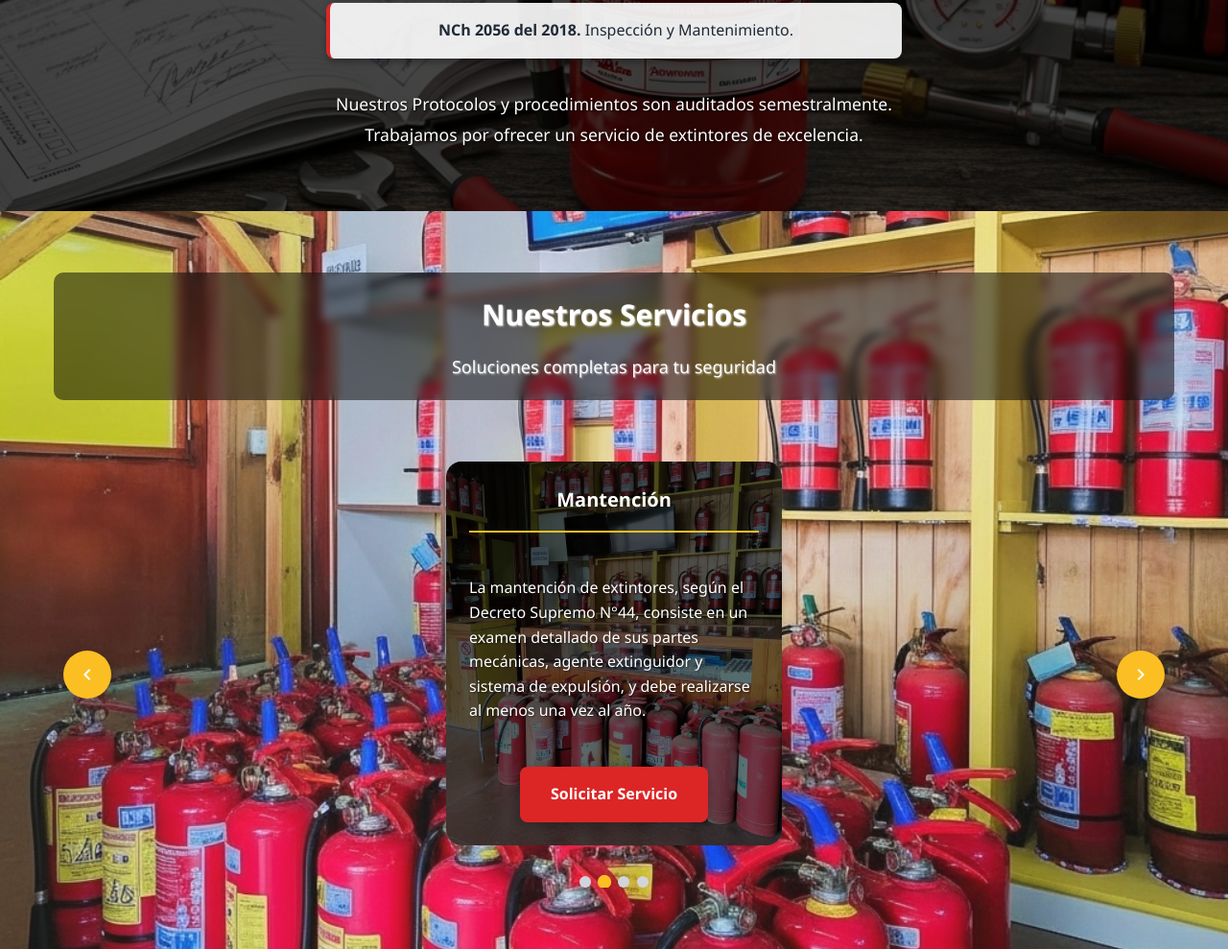
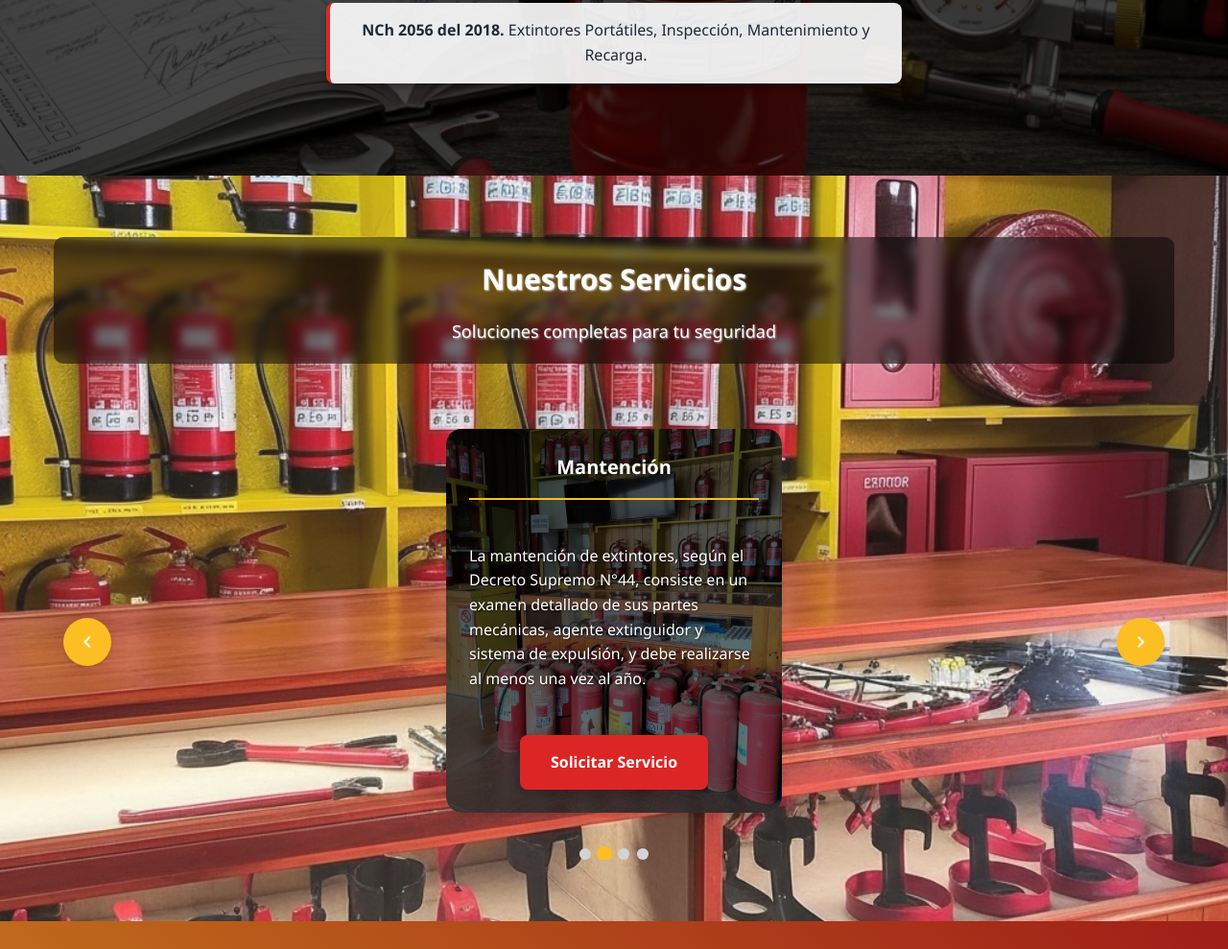
Before and after one commit to Mauricio087/Extintoes_Villarica, a plain HTML site: page index.html in a window 1280 px wide. Shown: the part 2161-3150 px from the top of the page at 96% size. Drawn offline with nearby package versions, Linux system fonts and the light colour scheme.

Commit message:
correcciones: texto, fondos

```diff
--- a/assets/css/style.css
+++ b/assets/css/style.css
@@ -478,7 +478,7 @@ section {
 
 /* ===== SERVICIOS CARRUSEL ===== */
 .services {
-    background-image: url('../img/fondo.jpeg');
+    background-image: url('../img/venta_de_extintores.jpeg');
     background-size: cover;
     background-position: center;
     background-repeat: no-repeat;
@@ -528,7 +528,7 @@ section {
 
 .carousel-track {
     display: flex;
-    transition: transform 0.5s ease-in-out;
+    transition: transform 0.8s cubic-bezier(0.25, 0.46, 0.45, 0.94), opacity 0.2s ease;
     width: 400%; /* 4 cards × 100% */
     align-items: center;
 }
@@ -539,7 +539,7 @@ section {
     border-radius: var(--border-radius-lg);
     box-shadow: var(--shadow-md);
     overflow: hidden;
-    transition: all var(--transition-normal);
+    transition: all 0.4s cubic-bezier(0.175, 0.885, 0.32, 1.275);
     margin: 0 auto;
     min-height: 400px;
     display: flex;
@@ -565,8 +565,8 @@ section {
 }
 
 .service-card:hover {
-    transform: translateY(-5px);
-    box-shadow: var(--shadow-xl);
+    transform: translateY(-8px) scale(1.02);
+    box-shadow: 0 20px 40px rgba(0, 0, 0, 0.15);
 }
 
 /* Título centrado arriba */
@@ -656,15 +656,17 @@ section {
     display: flex;
     align-items: center;
     justify-content: center;
-    transition: all var(--transition-normal);
+    transition: all 0.3s cubic-bezier(0.175, 0.885, 0.32, 1.275);
     z-index: 10;
     box-shadow: var(--shadow-md);
+    backdrop-filter: blur(10px);
+    -webkit-backdrop-filter: blur(10px);
 }
 
 .carousel-btn:hover {
     background-color: var(--color-primary);
-    transform: translateY(-50%) scale(1.1);
-    box-shadow: var(--shadow-lg);
+    transform: translateY(-50%) scale(1.15);
+    box-shadow: 0 8px 25px rgba(220, 38, 38, 0.4);
 }
 
 .carousel-btn svg {
@@ -695,16 +697,18 @@ section {
     border: none;
     background-color: var(--color-gray-300);
     cursor: pointer;
-    transition: all var(--transition-normal);
+    transition: all 0.3s cubic-bezier(0.175, 0.885, 0.32, 1.275);
 }
 
 .indicator.active {
     background-color: var(--color-accent);
-    transform: scale(1.2);
+    transform: scale(1.3);
+    box-shadow: 0 0 15px rgba(251, 191, 36, 0.6);
 }
 
 .indicator:hover {
     background-color: var(--color-primary);
+    transform: scale(1.1);
 }
 
 /* ===== PRODUCTOS ===== */
--- a/assets/js/main.js
+++ b/assets/js/main.js
@@ -288,11 +288,24 @@ function initServicesCarousel() {
 
         currentSlide = slideIndex;
         const translateX = -slideIndex * 25; // Cada slide se mueve 25% (100% / 4 cards)
+
+        // Añadir clase de transición para efectos más suaves
         track.style.transform = `translateX(${translateX}%)`;
 
-        // Actualizar indicadores
+        // Actualizar indicadores con animación
         indicators.forEach((indicator, index) => {
             indicator.classList.toggle('active', index === currentSlide);
+        });
+
+        // Añadir efecto de escala temporal a las tarjetas visibles
+        const cards = track.querySelectorAll('.service-card');
+        cards.forEach((card, index) => {
+            if (index === currentSlide) {
+                card.style.transform = 'scale(1.02)';
+                setTimeout(() => {
+                    card.style.transform = '';
+                }, 300);
+            }
         });
     }
 
@@ -308,7 +321,14 @@ function initServicesCarousel() {
 
     // Función para iniciar el auto-slide
     function startAutoSlide() {
-        autoSlideInterval = setInterval(nextSlide, 5000); // Cambiar cada 5 segundos
+        autoSlideInterval = setInterval(() => {
+            // Añadir efecto de fade antes del cambio
+            track.style.opacity = '0.95';
+            setTimeout(() => {
+                nextSlide();
+                track.style.opacity = '1';
+            }, 100);
+        }, 5000); // Cambiar cada 5 segundos
     }
 
     // Función para detener el auto-slide
--- a/index.html
+++ b/index.html
@@ -92,7 +92,7 @@
 
             <div class="about-content">
                 <div class="about-text">
-                    <p>Somos <strong>Extintores Villarrica</strong>, expertos en seguridad integral. Ofrecemos venta de equipos contra incendio, servicios de mantención y recarga de extintores certificados, así como instalación de sistemas alarmas, cámaras de seguridad. Su equipo técnico calificado y comprometido con la seguridad, brinda atención personalizada y soluciones efectivas para prevenir y controlar incendios, y proteger hogares y empresas en toda nuestra región.</p>
+                    <p>Somos <strong>Extintores Villarrica</strong>, expertos en seguridad integral. Ofrecemos venta de equipos contra incendio, servicios de mantención y recarga de extintores certificados, así como instalación de sistemas de alarmas y cámaras de seguridad. Su equipo técnico calificado y comprometido con la seguridad, brinda atención personalizada y soluciones efectivas para prevenir y controlar incendios, y proteger hogares y empresas en toda nuestra región.</p>
 
                     <p>Con años de experiencia en el rubro, nos dedicamos a brindar soluciones integrales de seguridad contra incendios, ofreciendo productos de calidad y un servicio técnico especializado.</p>
                     <div class="about-features">
@@ -135,13 +135,9 @@
                             <strong>NCh 3268 del 2012.</strong> Servicio Técnico Requisitos.
                         </li>
                         <li style="background: rgba(255, 255, 255, 0.9); padding: 1rem; margin: 0.5rem auto; border-radius: 8px; max-width: 600px; border-left: 4px solid var(--color-primary); box-shadow: 0 4px 6px rgba(0,0,0,0.3);">
-                            <strong>NCh 2056 del 2018.</strong> Inspección y Mantenimiento.
+                            <strong>NCh 2056 del 2018.</strong> Extintores Portátiles, Inspección, Mantenimiento y Recarga.
                         </li>
                     </ul>
-                    <p style="margin-top: 2rem; font-size: 1.1rem; line-height: 1.8; font-weight: 500; color: white; text-shadow: 1px 1px 2px rgba(0,0,0,0.8);">
-                        Nuestros Protocolos y procedimientos son auditados semestralmente.<br>
-                        Trabajamos por ofrecer un servicio de extintores de excelencia.
-                    </p>
                 </div>
             </div>
         </div>
@@ -165,7 +161,7 @@
                             <h3 class="card-title">Venta de Extintores</h3>
                             <div class="card-body">
                                 <div class="card-text">
-                                    <p class="card-description">Ofrecemos una amplia gama de extintores PQS de diferentes capacidades, certificados y de las mejores marcas del mercado.</p>
+                                    <p class="card-description">Existen diferentes clases de extintores pero nosotros ofrecemos, extintores multi propósitos de polvo químico seco (PQS). Y también de dióxido de carbono (CO2).</p>
                                 </div>
                             </div>
                             <a href="https://api.whatsapp.com/send?phone=56993811272&text=Hola,%20me%20interesa%20conocer%20más%20sobre%20la%20venta%20de%20extintores." class="btn btn-primary">Cotizar Ahora</a>
@@ -190,7 +186,7 @@
                             <div class="card-body">
                                 <div class="card-text">
                                     <p class="card-description">¿Que implica la recarga de un extintor?<br>
-                                    La recarga de un extintor es un proceso regulado por el Decreto Supremo N°44 que consiste en rellenar el cilindro con el agente extinguidor usado y restaurar el propelente para asegurar su presión y funcionamiento adecuado.</p>
+                                    La recarga de un extintor es un proceso regulado por la Norma Chilena NCH 2050- 2019, que consiste en rellenar el cilindro con el agente extinguidor usado y restaurar el propelente para asegurar su presión y funcionamiento adecuado.</p>
                                 </div>
                             </div>
                             <a href="https://api.whatsapp.com/send?phone=56993811272&text=Hola,%20necesito%20recargar%20mis%20extintores%20PQS." class="btn btn-primary">Solicitar Recarga</a>
```
